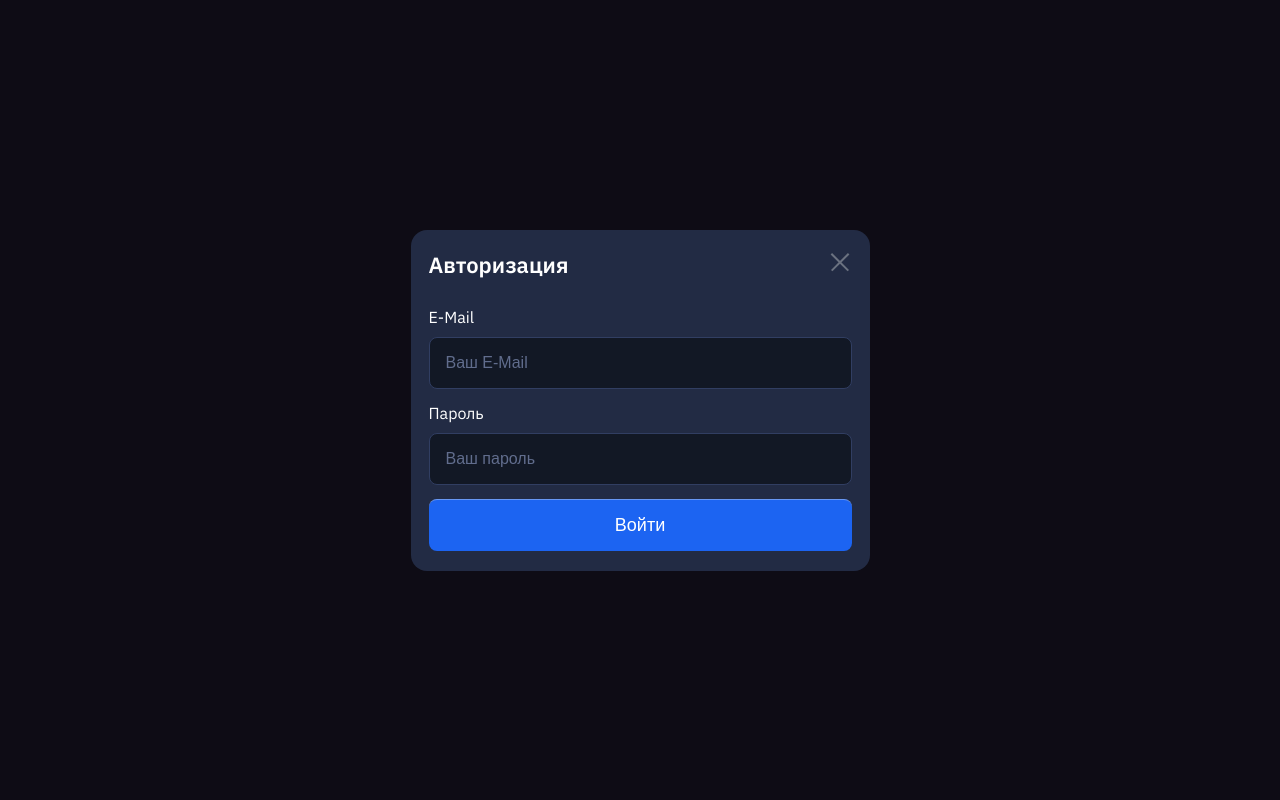
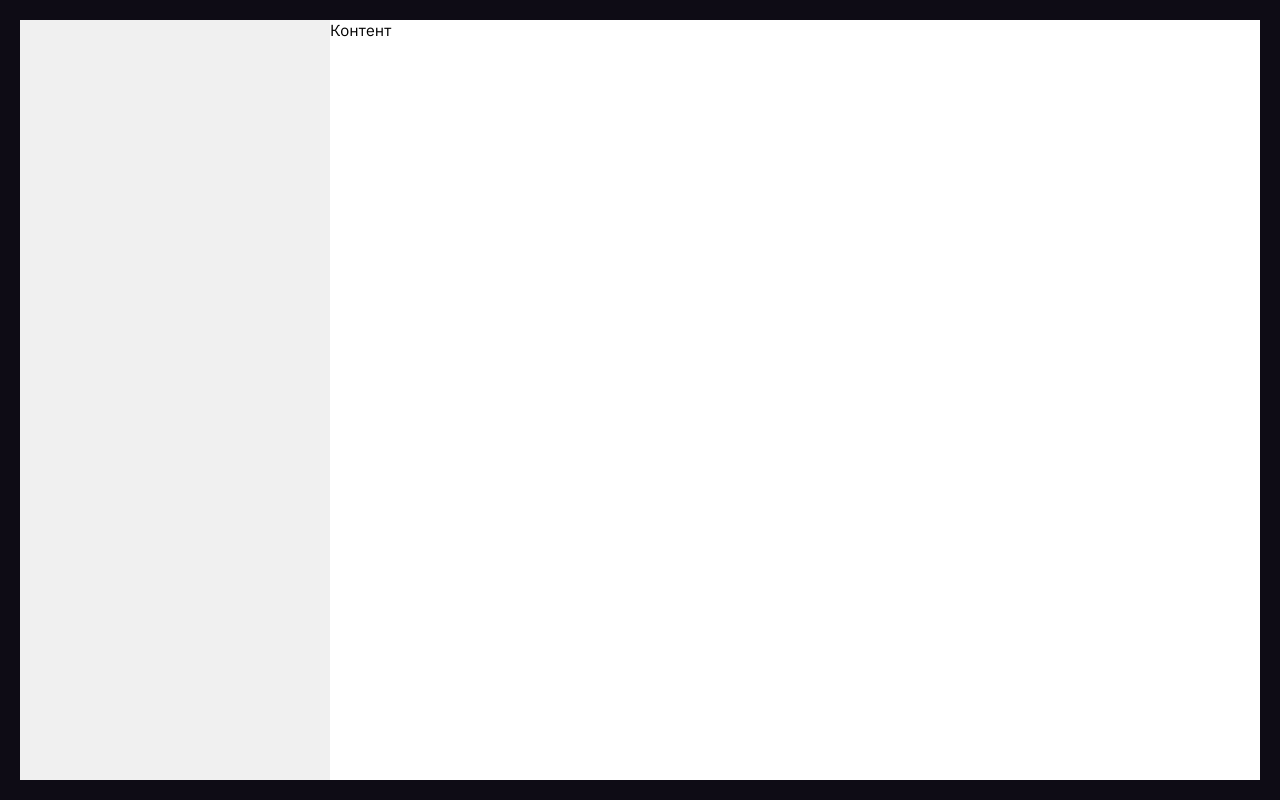
Before and after one commit to Suomi228/chat-bot, a React (Vite) app: page / in a window 1280 px wide. Built offline with nearby package versions, Linux system fonts and the light colour scheme.

Commit message:
fix widht and height

```diff
--- a/src/app/App.css
+++ b/src/app/App.css
@@ -1,4 +1,6 @@
 .container {
+  display: flex;
   height: 100vh;
+  width: 100%;
   background-color: #0E0C15;
 }
--- a/src/app/App.tsx
+++ b/src/app/App.tsx
@@ -1,11 +1,13 @@
 import { useState } from 'react'
 import './App.css'
 import AuthPage from '../pages/auth-page/AuthPage'
+import DashboardPage from '../pages/dashboard/DashboardPage'
 function App() {
 
   return (
     <div className="container">
-      <AuthPage/>
+      {/* <AuthPage/> */}
+      <DashboardPage/>
     </div>
   )
 }
--- a/src/pages/auth-page/index.css
+++ b/src/pages/auth-page/index.css
@@ -1,5 +1,5 @@
 .auth-page{
-    height: 100%;
+    width: 100%;
     display: flex;
     justify-content: center;
     align-items: center;
--- /dev/null
+++ b/src/pages/dashboard/DashboardPage.tsx
@@ -0,0 +1,14 @@
+import "./index.css";
+import Sidebar from "../../widgets/sidebar/Sidebar";
+export default function DashboardPage() {
+  return (
+    <div className="dashboard-page">
+      <aside className="sidebar">
+        <Sidebar />
+      </aside>
+      <main className="content">
+        Контент
+        </main>
+    </div>
+  );
+}
--- /dev/null
+++ b/src/pages/dashboard/index.css
@@ -0,0 +1,17 @@
+.dashboard-page {
+  display: flex;
+  width: 100%;
+  padding: 20px;
+}
+
+.sidebar {
+  display: flex;
+  width: 25%;
+  background-color: #f0f0f0;
+}
+
+.content {
+  display: flex;
+  width: 75%;
+  background-color: #ffffff;
+}
--- /dev/null
+++ b/src/widgets/sidebar/Sidebar.tsx
@@ -0,0 +1,8 @@
+
+export default function Sidebar() {
+  return (
+    <div >
+
+    </div>
+  )
+}
```
Also changed, not shown: src/widgets/sidebar/index.css (added).
